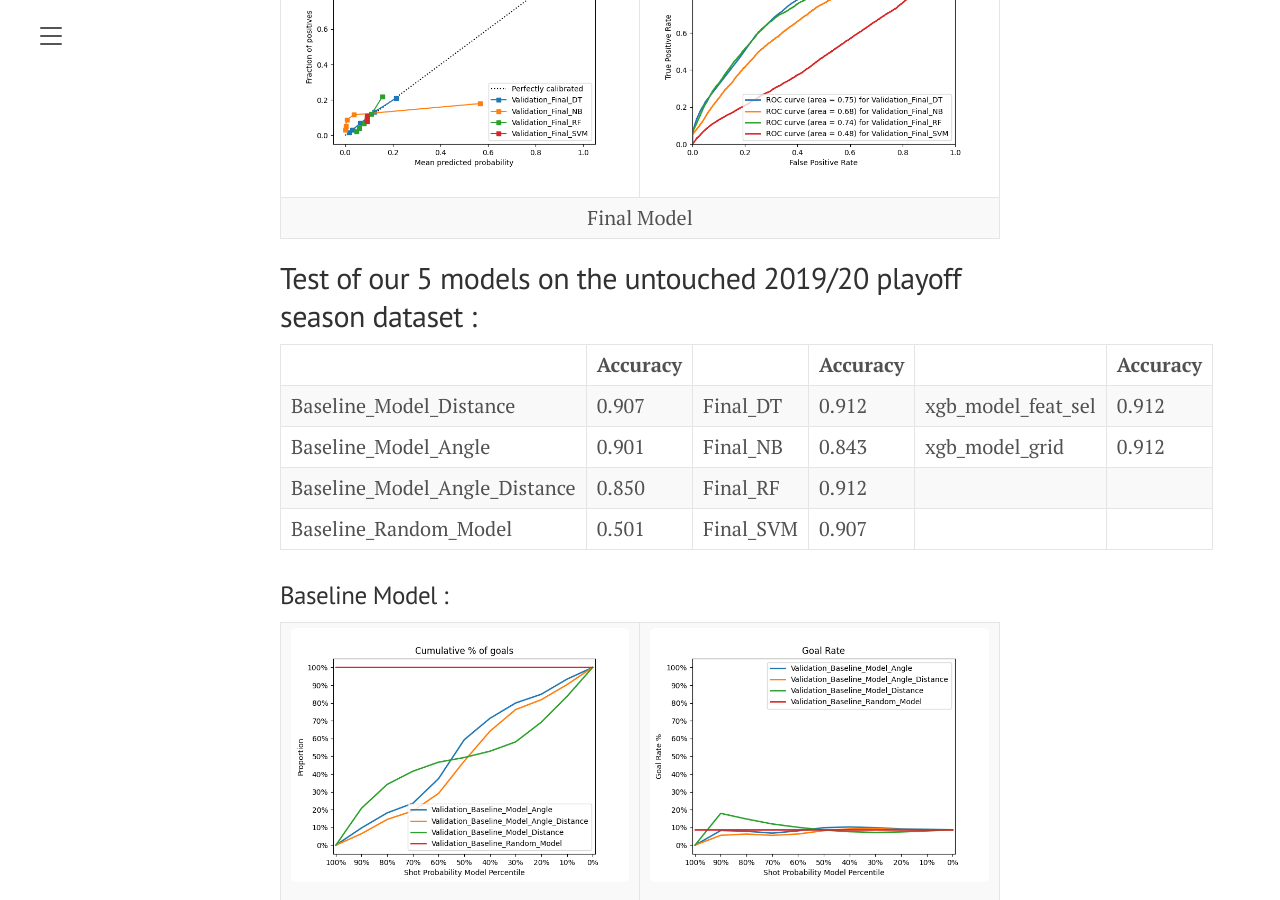
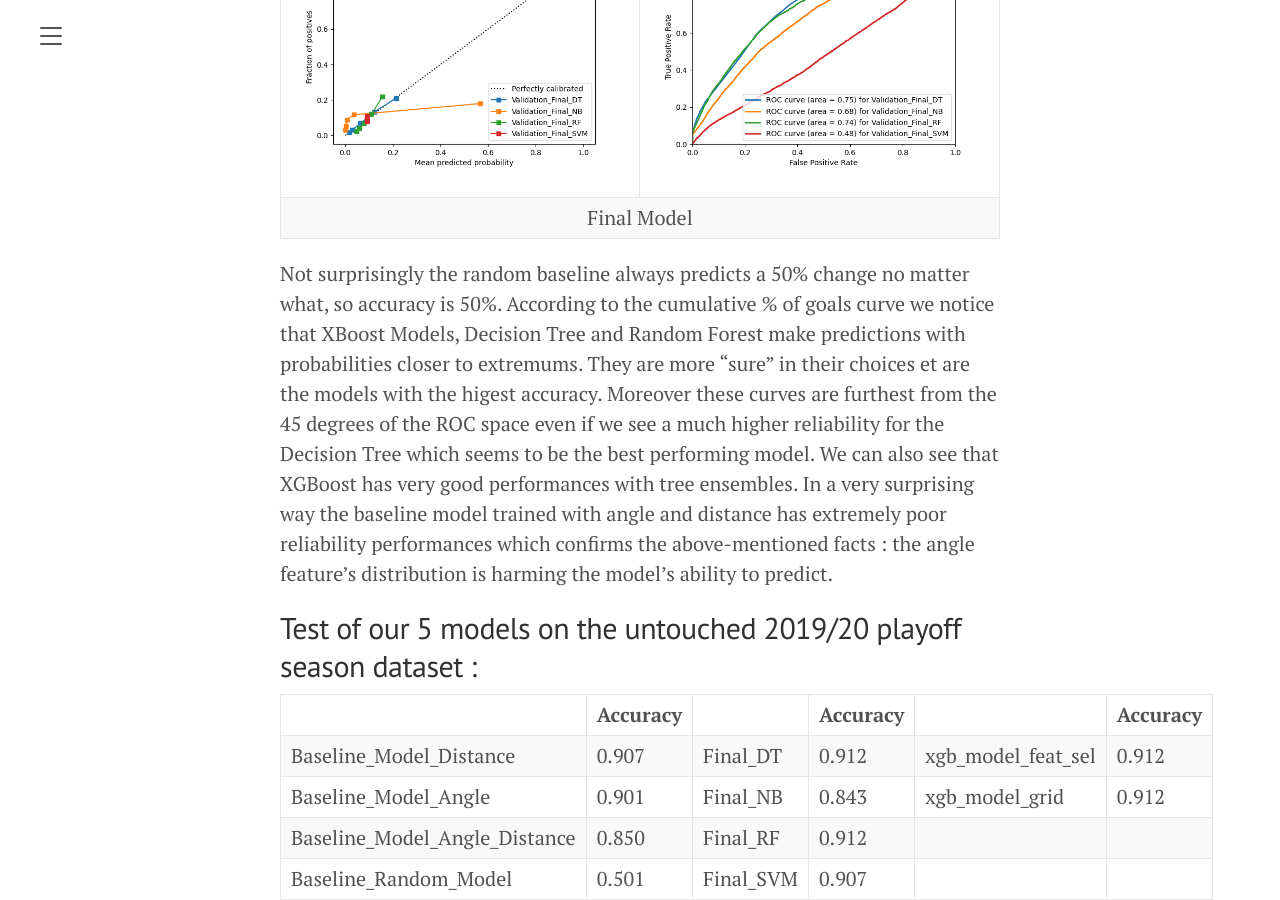
Before and after one commit to ArchambaultP/NHL-Blog, a Jekyll site: the page built from _posts/2021-11-16-milestone-2.md, in a window 1280 px wide and 900 px high, scrolled down 11751 px. Built offline with Jekyll 4.4.1, drawn with Linux system fonts in a browser that asks for light colours.

Commit message:
Update 2021-11-16-milestone-2.md

```diff
--- a/_posts/2021-11-16-milestone-2.md
+++ b/_posts/2021-11-16-milestone-2.md
@@ -314,6 +314,8 @@ We saved our final models in the comet.ml model registry, you can now pull all o
     </tr>
 </table>
 
+Not surprisingly the random baseline always predicts a 50% change no matter what, so accuracy is 50%. According to the cumulative % of goals curve we notice that XBoost Models, Decision Tree and Random Forest make predictions with probabilities closer to extremums. They are more "sure" in their choices et are the models with the higest accuracy. Moreover these curves are furthest from the 45 degrees of the ROC space even if we see a much higher reliability for the Decision Tree which seems to be the best performing model. We can also see that XGBoost has very good performances with tree ensembles.
+In a very surprising way the baseline model trained with angle and distance has extremely poor reliability performances which confirms the above-mentioned facts : the angle feature's distribution is harming the model's ability to predict.
 
 ## Test of our 5 models on the untouched 2019/20 playoff season dataset :
 
```
